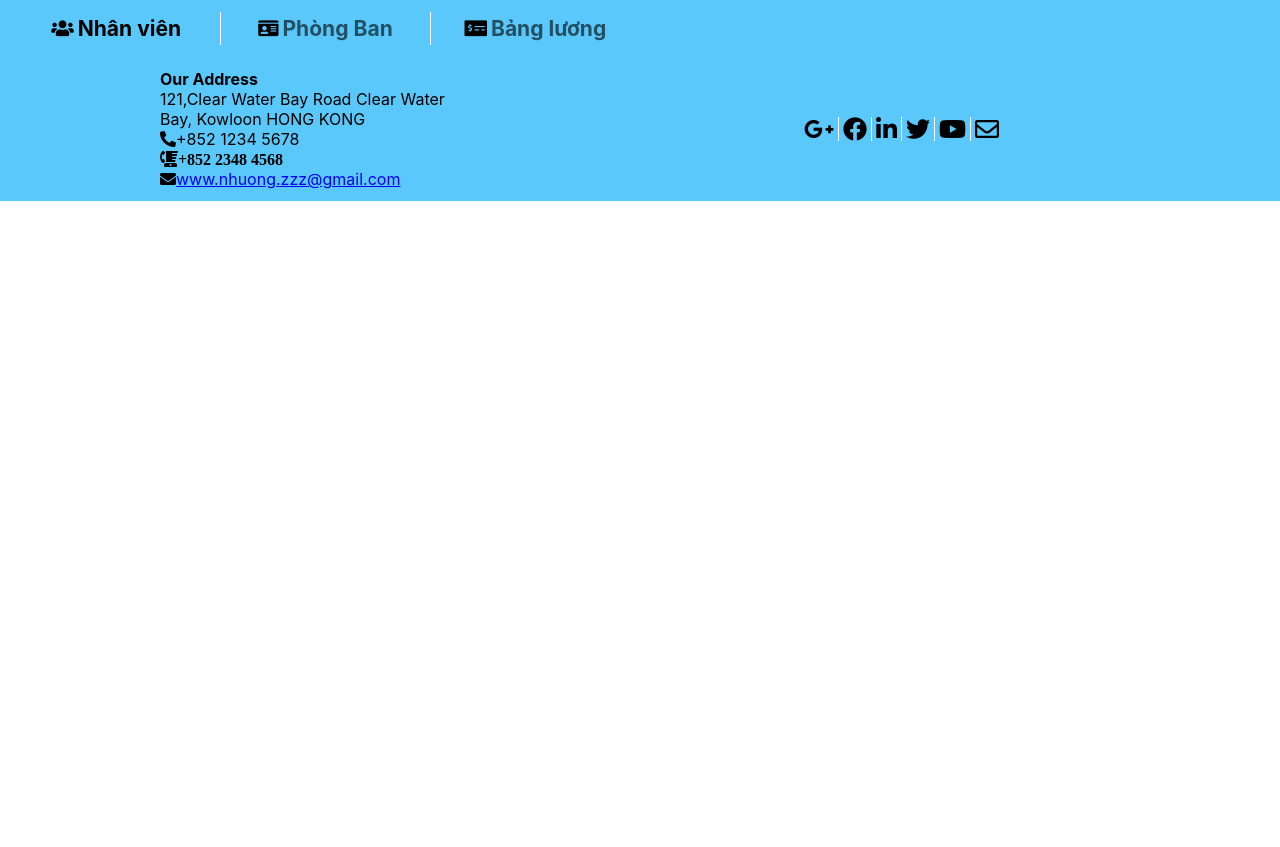
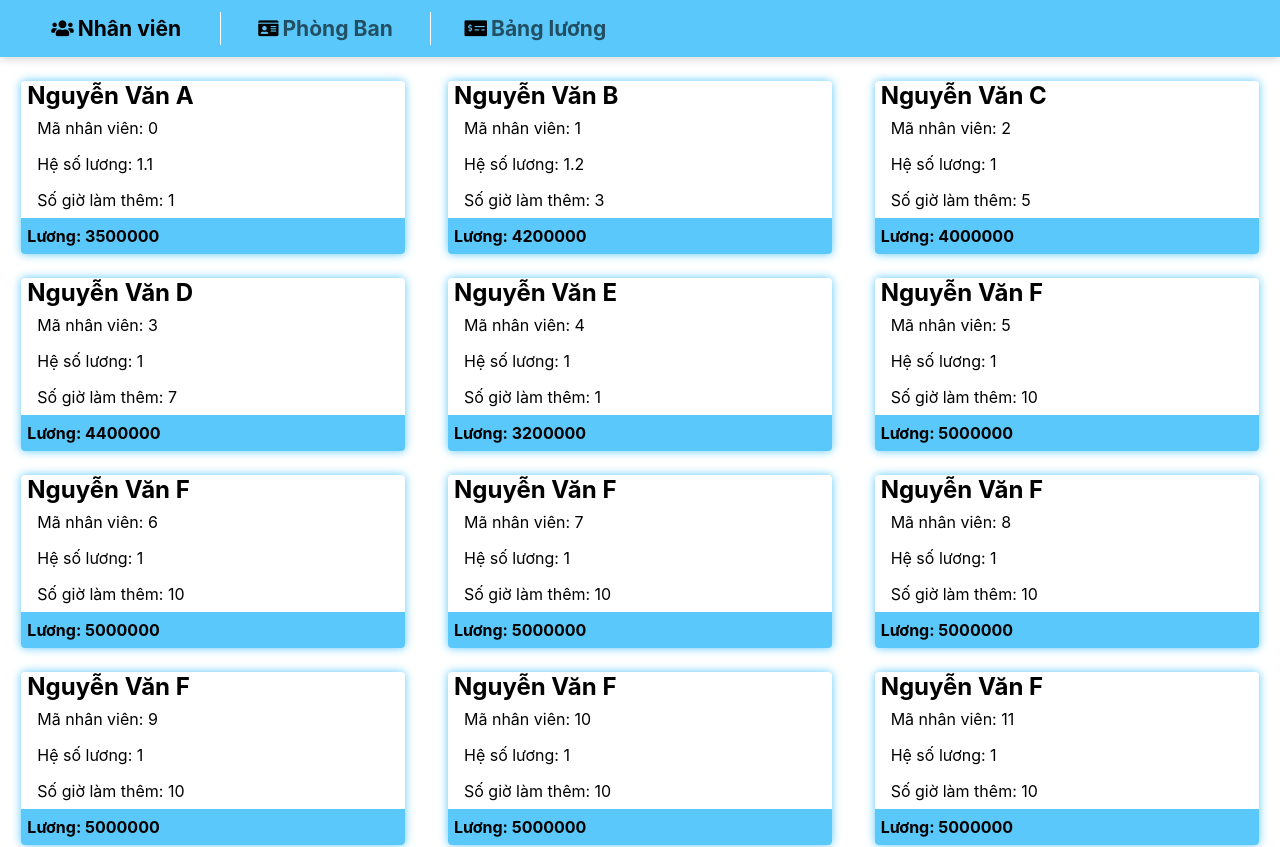
Before and after one commit to PhanNhuong123/Funix, a React (Create React App) app: page /Salary in a window 1280 px wide. Shown: the top 847 px of the page. Before the commit the page ends 800 px from the top, so only its background shows below. Built offline with nearby package versions, Linux system fonts and the light colour scheme.

Commit message:
base todo

```diff
--- a/src/App.css
+++ b/src/App.css
@@ -182,18 +182,58 @@
   margin:12px  auto;
   padding-bottom: 20px;
   width: 90%;
-  box-shadow: 0px 0px 10px #5ac8fa;
-
+  box-shadow: 0px 0px 10px var(--primary-color);
+  border-radius: 4px;
 }
 .department__info > h4 {
   font-size: x-large;
-  transition: linear 0.3s;
+  transition: linear 0.2s;
+  margin-left: 6px;
 }
 .department__info > h4:hover{
   color: rgb(255, 149, 0);
 }
 .department__info > p {
   font-size: medium;
-  margin-left: 12px;
+  margin-left: 16px;
   margin-top: 20px;
 }
+/* css salaryPage */
+
+.wrapper__salarys{
+  display: flex;
+  flex-wrap: wrap;
+}
+
+.salarys__salary{
+
+
+}
+.salary__content{
+  width: 90%;
+  text-align: left;
+  margin: 12px auto;
+  box-shadow: 0px 0px 10px var(--primary-color);
+  border-radius: 4px;
+  overflow: hidden;
+
+}
+.salary__content > h4{
+  font-size: x-large;
+  margin-left: 6px;
+
+}
+.salary__content p{
+  font-size: medium;
+  line-height: 36px;
+  margin-left: 16px;
+}
+.salary__content-value{
+  background-color: var(--primary-color);
+  font-weight: bold;
+}
+.salary__content-value > p {
+  margin: auto 0 auto 6px;
+
+
+}
--- a/src/App.js
+++ b/src/App.js
@@ -5,6 +5,7 @@ import StaffsPage from "./components/pages/StaffsPage";
 import Department from "./components/pages/DepartmentPage"
 import Footer from "./components/Footer";
 import HandleClickStaff from "./components/HandleClickStaff";
+import Salary from "./components/pages/SalaryPage";
 import "./App.css";
 
 
@@ -18,6 +19,7 @@ function App() {
           <Route path="/" element={<StaffsPage />} />
           <Route path="/staffinfo/:id" element={<HandleClickStaff />} />
           <Route path="/Department" element={<Department />} />
+          <Route path="/Salary" element={<Salary />} />
         </Routes>
       <Footer />
     </div>
--- a/src/components/HandleClickHeader.js
+++ b/src/components/HandleClickHeader.js
@@ -1,14 +1,18 @@
-import { ReactDOM } from "react"
+import { ReactDOM } from "react";
 
-
-function handleClick(e){
-    let entrys = document.getElementsByClassName('js_entry');
-    for (const entry of entrys){
-        if( !entry.classList.contains('js_non-active')){
-            entry.classList.add('js_non-active')
-        }
+function handleClick(e) {
+  let entrys = document.getElementsByClassName("js_entry");
+  for (const entry of entrys) {
+    if (!entry.classList.contains("js_non-active")) {
+      entry.classList.add("js_non-active");
     }
-    e.target.classList.remove('js_non-active')
-
-};
-export default handleClick
+  }
+  if (e === "staff") {
+    entrys[0].classList.remove("js_non-active");
+  } else if (e === "salary") {
+    entrys[2].classList.remove("js_non-active");
+  } else {
+    entrys[1].classList.remove("js_non-active");
+  }
+}
+export default handleClick;
--- a/src/components/Header.js
+++ b/src/components/Header.js
@@ -6,19 +6,19 @@ function Header() {
   return (
     <div className="header row">
       <div className="header__nav">
-        <Link to="/" onClick={ e => handleClick(e)} className="header__nav__entry js_staffs   js_active col-2">
+        <Link to="/" onClick={ e => handleClick('staff')} className="header__nav__entry js_staffs   js_active col-2">
           <span>
             <i className="fas fa-users"></i>
           </span>
           <h3  className='js_entry '>Nhân viên</h3>
         </Link>
-        <Link to="/department" onClick={ e => handleClick(e)} className="header__nav__entry js_departments  col-2">
+        <Link to="/department" onClick={ e => handleClick('department')} className="header__nav__entry js_departments  col-2">
           <span>
             <i className="fas fa-id-card"></i>
           </span>
           <h3 className='js_entry js_non-active'>Phòng Ban</h3>
         </Link>
-        <Link to="/salary" onClick={ e => handleClick(e)} className="header__nav__entry js_salary   col-2">
+        <Link to="/salary" onClick={ e => handleClick('salary')} className="header__nav__entry js_salary   col-2">
           <span>
             <i className="fas fa-money-check-alt"></i>
           </span>
--- a/src/components/pages/DepartmentPage.js
+++ b/src/components/pages/DepartmentPage.js
@@ -1,5 +1,12 @@
 import React from "react";
 import { DEPARTMENTS } from "../../staffs";
+
+const DepartmentInfo = ({ prop }) => (
+  <div className="department__info">
+    <h4>{prop.name}</h4>
+    <p>Số lượng nhân viên: {prop.numberOfStaff}</p>
+  </div>
+);
 
 function Department() {
   const dpts = DEPARTMENTS;
@@ -8,10 +15,7 @@ function Department() {
       <div className="wrapper__departments row">
         {dpts.map((dpt) => (
           <div className="departments__department col-4">
-            <div className="department__info">
-              <h4>{dpt.name}</h4>
-              <p>Số lượng nhân viên: {dpt.numberOfStaff}</p>
-            </div>
+            <DepartmentInfo key={dpt.id} prop={dpt} />
           </div>
         ))}
       </div>
--- /dev/null
+++ b/src/components/pages/SalaryPage.js
@@ -0,0 +1,35 @@
+import React from "react";
+import { STAFFS } from "../../staffs";
+
+const SalaryInfo = ({ staff, salary }) => (
+  <div className="salary__content">
+    <h4>{staff.name}</h4>
+    <p>Mã nhân viên: {staff.id}</p>
+    <p>Hệ số lương: {staff.salaryScale}</p>
+    <p>Số giờ làm thêm: {staff.overTime}</p>
+    <div className="salary__content-value">
+      <p>Lương: {salary(staff.overTime, staff.salaryScale)}</p>
+    </div>
+  </div>
+);
+
+function Salary() {
+  const staffs = STAFFS;
+  const basicSalary = 3000000;
+  const overTimeSalary = 200000;
+  const salaryVal = (overTime, salaryScale) =>
+    (basicSalary * salaryScale + overTimeSalary * overTime).toFixed(0);
+
+  return (
+    <div className="wrapper row">
+      <div className="wrapper__salarys ">
+        {staffs.map((staff) => (
+          <div className="salarys__salary col-4">
+            <SalaryInfo key={staff.id} staff={staff} salary={salaryVal} />
+          </div>
+        ))}
+      </div>
+    </div>
+  );
+}
+export default Salary;
```
